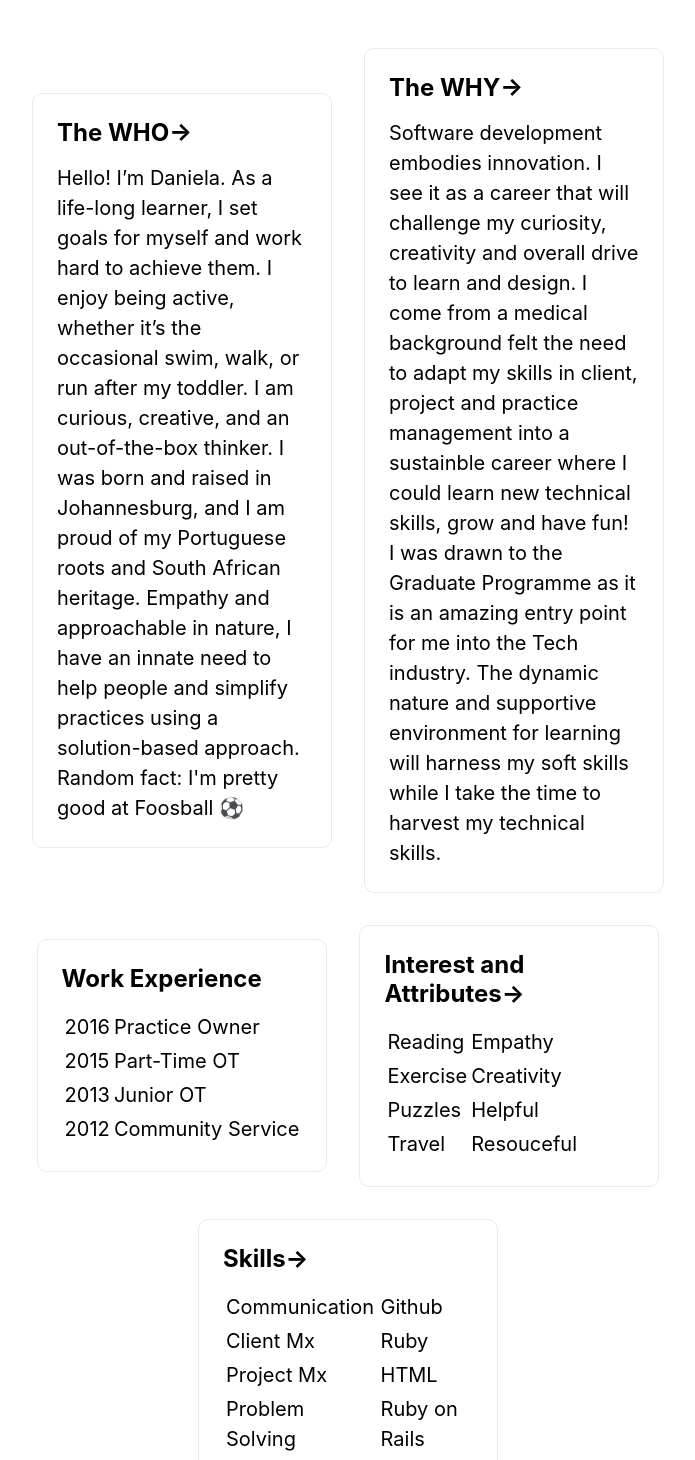
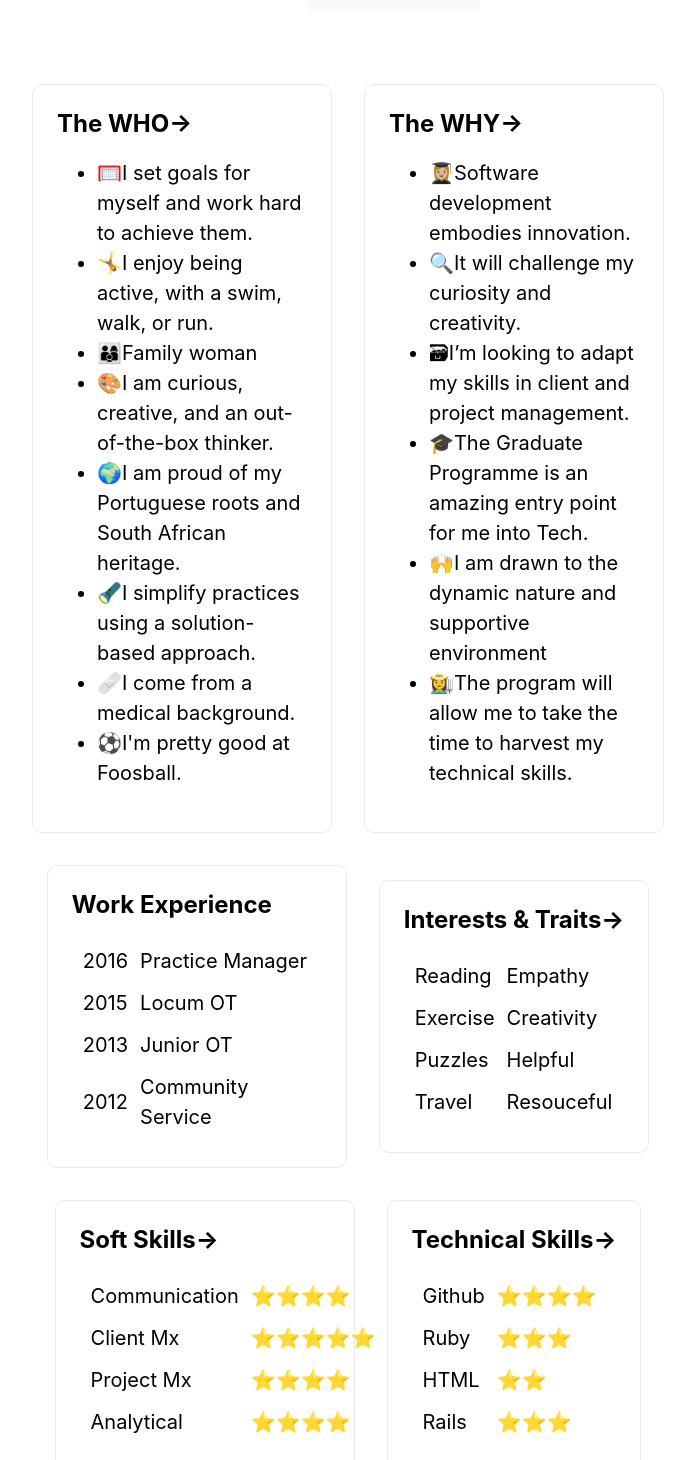
Before and after one commit to Daniela-hash/sovtech-daniela, a Next.js app: page /test in a window 1280 px wide. Shown: the part 270-1730 px from the top of the page, without its empty margins (292-987 px from the left). Built offline with nearby package versions, Linux system fonts and the light colour scheme.

Commit message:
Initial Commit

```diff
--- a/pages/test.js
+++ b/pages/test.js
@@ -1,6 +1,6 @@
-import Head from 'next/head'
-import Image from 'next/image'
-import styles from '../styles/Home.module.css'
+import Head from "next/head";
+import Image from "next/image";
+import styles from "../styles/Home.module.css";
 
 export default function Home() {
   return (
@@ -12,12 +12,11 @@ export default function Home() {
       </Head>
 
       <main className={styles.main}>
-        <h1 className={styles.title}>
-          HELLO SOVTECH! MEET DANIELA 🙋🏻‍♀️
-        </h1>
+        <h1 className={styles.title}>HELLO SOVTECH! MEET DANIELA 🙋🏻‍♀️</h1>
 
         <p className={styles.description}>
-            As she takes the road less travelled in becoming a software developer.
+          "A man can succeed at almost anything for which he has unlimited
+          enthusiasm."—Charles Schwab
           <code className={styles.code}>pages/index.js</code>
         </p>
 
@@ -25,36 +24,59 @@ export default function Home() {
           <a href="https://nextjs.org/docs" className={styles.card}>
             <h2>The WHO&rarr;</h2>
             <p>
-            Hello! I’m Daniela. As a life-long learner, I set goals for myself and work hard to achieve them.
-            I enjoy being active, whether it’s the occasional swim, walk, or run after my toddler.
-            I am curious, creative, and an out-of-the-box thinker. I was born and raised in Johannesburg,
-            and I am proud of my Portuguese roots and South African heritage. Empathy and approachable in nature,
-            I have an innate need to help people and simplify practices using a solution-based approach.
-            Random fact: I'm pretty good at Foosball ⚽
+              <ul>
+                <li>🥅I set goals for myself and work hard to achieve them.</li>
+                <li>🤸I enjoy being active, with a swim, walk, or run.</li>
+                <li>👨‍👩‍👦Family woman</li>
+                <li>
+                  🎨I am curious, creative, and an out-of-the-box thinker.
+                </li>
+                <li>
+                  🌍I am proud of my Portuguese roots and South African
+                  heritage.{" "}
+                </li>
+                <li>🔦I simplify practices using a solution-based approach.</li>
+                <li>🩹I come from a medical background.</li>
+                <li>⚽I'm pretty good at Foosball.</li>
+              </ul>
             </p>
           </a>
 
           <a href="https://nextjs.org/learn" className={styles.card}>
             <h2>The WHY&rarr;</h2>
-            <p>Software development embodies innovation. I see it as a career that will challenge my
-                curiosity, creativity and overall drive to learn and design.
-                I come from a medical background felt the need to adapt my skills in client, project and
-                practice management into a sustainble career where I could learn new technical skills, grow and have fun!
-                I was drawn to the Graduate Programme as it is an amazing entry point for me into the Tech industry.
-                The dynamic nature and supportive environment for learning will harness my soft skills
-                while I take the time to harvest my technical skills.</p>
+            <p>
+              <ul>
+                <li>👩🏼‍🎓Software development embodies innovation.</li>
+                <li>🔍It will challenge my curiosity and creativity.</li>
+                <li>
+                  🗃I’m looking to adapt my skills in client and project
+                  management.
+                </li>
+                <li>
+                  🎓The Graduate Programme is an amazing entry point for me into
+                  Tech.{" "}
+                </li>
+                <li>
+                  🙌I am drawn to the dynamic nature and supportive environment
+                </li>
+                <li>
+                  👩‍🌾The program will allow me to take the time to harvest my
+                  technical skills.
+                </li>
+              </ul>
+            </p>
           </a>
           <a href="https://nextjs.org/learn" className={styles.card}>
             <h2>Work Experience</h2>
             <p>
-            <table>
+              <table cellspacing="10">
                 <tr>
                   <td>2016</td>
-                    <td>Practice Owner</td>
+                  <td>Practice Manager</td>
                 </tr>
                 <tr>
                   <td>2015</td>
-                    <td>Part-Time OT</td>
+                  <td>Locum OT</td>
                 </tr>
                 <tr>
                   <td>2013</td>
@@ -69,9 +91,9 @@ export default function Home() {
           </a>
 
           <a href="https://nextjs.org/learn" className={styles.card}>
-            <h2>Interest and Attributes&rarr;</h2>
+            <h2>Interests & Traits&rarr;</h2>
             <p>
-        <table>
+              <table cellspacing="10">
                 <tr>
                   <td>Reading</td>
                   <td>Empathy</td>
@@ -79,12 +101,10 @@ export default function Home() {
                 <tr>
                   <td>Exercise</td>
                   <td>Creativity</td>
-
                 </tr>
                 <tr>
                   <td>Puzzles</td>
                   <td>Helpful</td>
-
                 </tr>
                 <tr>
                   <td>Travel</td>
@@ -94,26 +114,49 @@ export default function Home() {
             </p>
           </a>
 
-
           <a href="https://nextjs.org/learn" className={styles.card}>
-            <h2>Skills&rarr;</h2>
+            <h2>Soft Skills&rarr;</h2>
             <p>
-        <table>
+              <table cellspacing="10">
                 <tr>
                   <td>Communication</td>
-                <td>Github</td>
+                  <td>⭐⭐⭐⭐</td>
                 </tr>
                 <tr>
                   <td>Client Mx</td>
-                <td>Ruby</td>
+                  <td>⭐⭐⭐⭐⭐</td>
                 </tr>
                 <tr>
                   <td>Project Mx</td>
-                <td>HTML</td>
+                  <td>⭐⭐⭐⭐</td>
                 </tr>
                 <tr>
-                <td>Problem Solving</td>
-                <td>Ruby on Rails</td>
+                  <td>Analytical</td>
+                  <td>⭐⭐⭐⭐</td>
+                </tr>
+              </table>
+            </p>
+          </a>
+
+          <a href="https://nextjs.org/learn" className={styles.card}>
+            <h2>Technical Skills&rarr;</h2>
+            <p>
+              <table cellspacing="10">
+                <tr>
+                  <td>Github</td>
+                  <td>⭐⭐⭐⭐</td>
+                </tr>
+                <tr>
+                  <td>Ruby</td>
+                  <td>⭐⭐⭐</td>
+                </tr>
+                <tr>
+                  <td>HTML</td>
+                  <td>⭐⭐</td>
+                </tr>
+                <tr>
+                  <td>Rails</td>
+                  <td>⭐⭐⭐</td>
                 </tr>
               </table>
             </p>
@@ -127,12 +170,12 @@ export default function Home() {
           target="_blank"
           rel="noopener noreferrer"
         >
-          Powered by{' '}
+          Powered by{" "}
           <span className={styles.logo}>
             <Image src="/vercel.svg" alt="Vercel Logo" width={72} height={16} />
           </span>
         </a>
       </footer>
     </div>
-  )
+  );
 }
```
Lines whose indentation alone changed are shown as unchanged.
